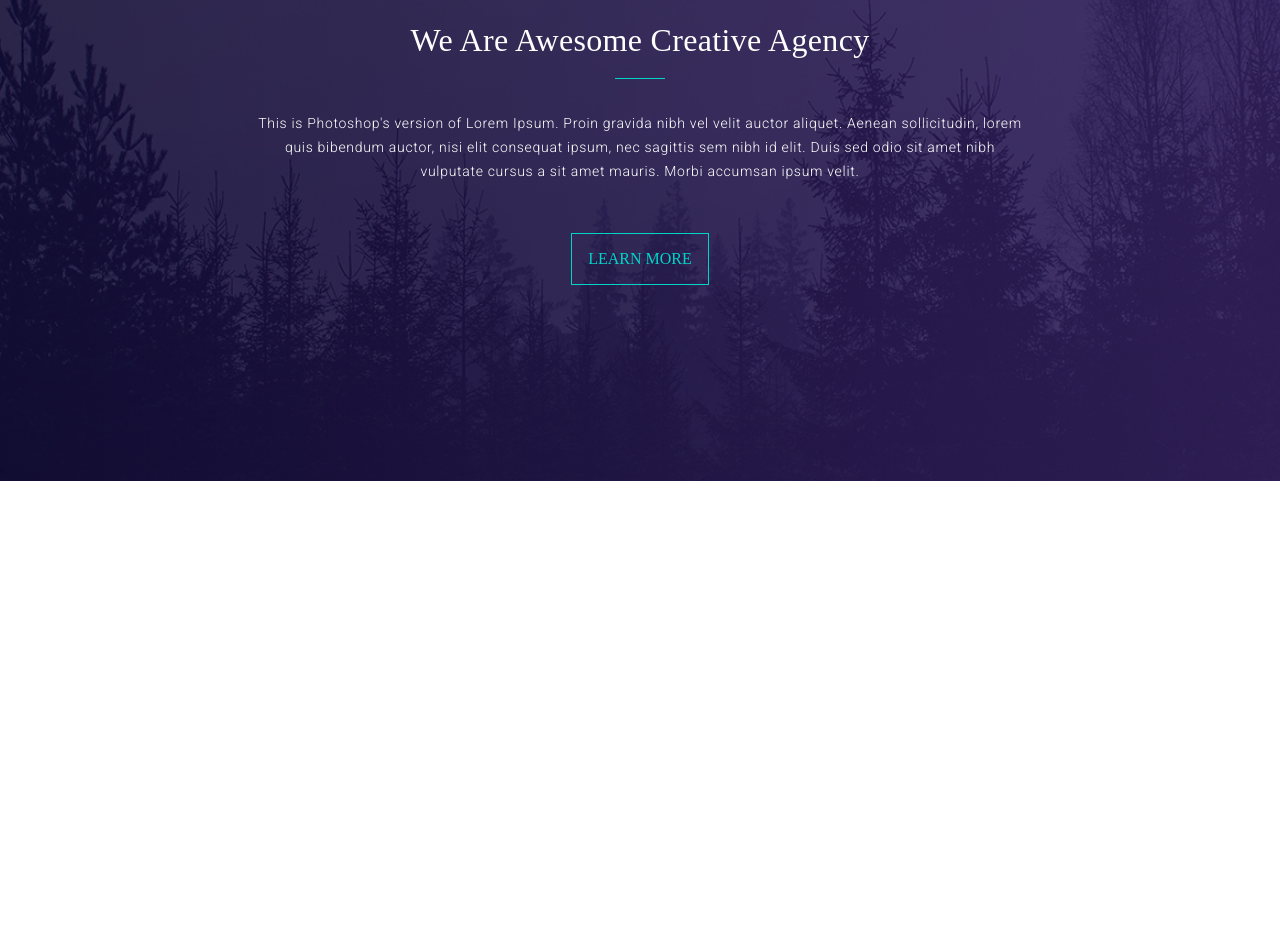
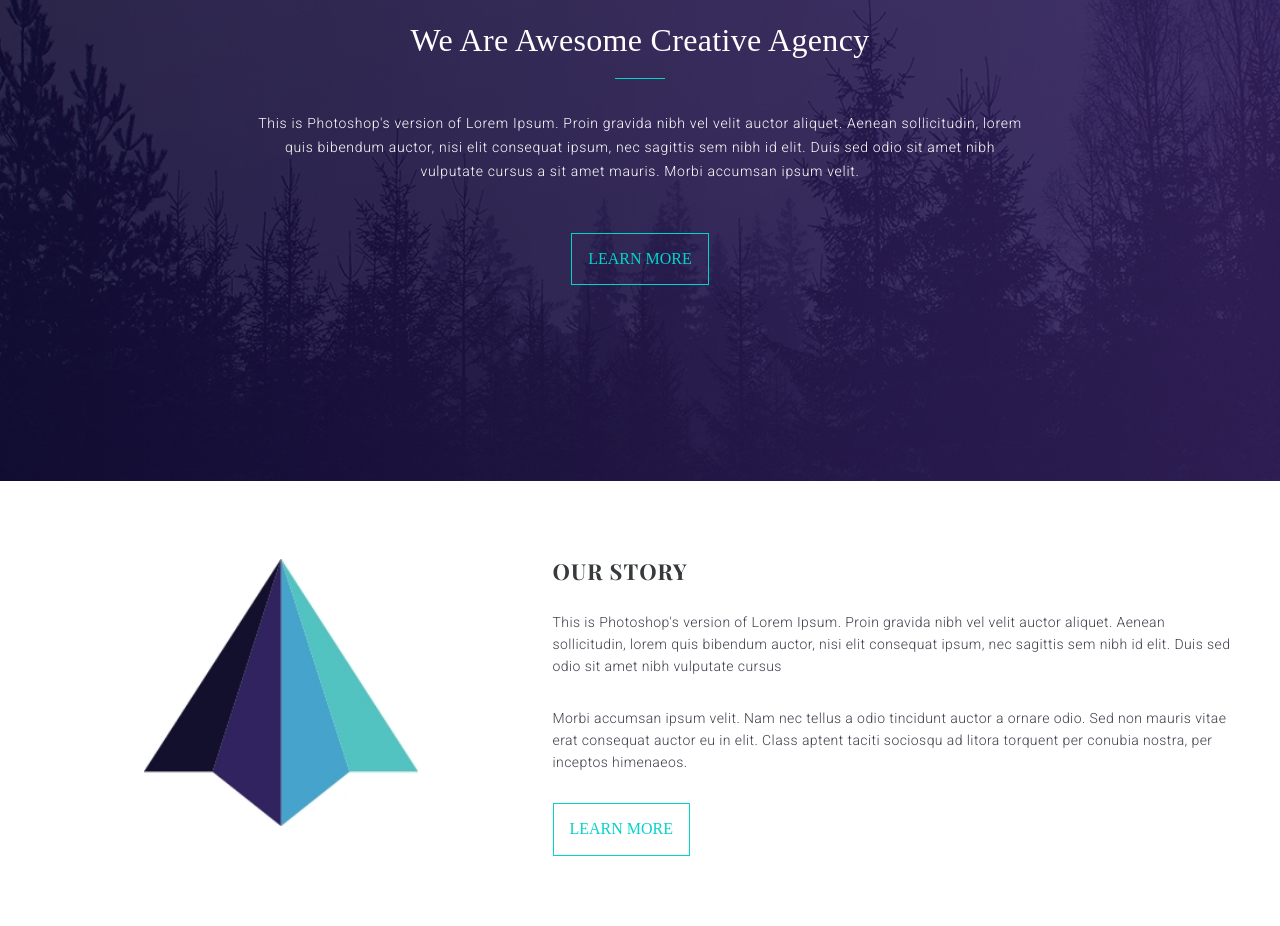
Before and after one commit to mihazzz123/test1, a plain HTML site: page src/index.html in a window 1280 px wide. Shown: the part 254-1180 px from the top of the page. Before the commit the page ends 800 px from the top, so only its background shows below. Drawn offline with nearby package versions, Linux system fonts and the light colour scheme; files whose address does not match are found by name.

Commit message:
Сверстал секцию story

```diff
--- a/src/index.html
+++ b/src/index.html
@@ -49,13 +49,38 @@
     <div class="container">
       <div class="hero-wrap col-lg-12">
         <h2 class="hero__title justify-content-center">We Are Awesome Creative Agency</h2>
-        <span class="hero__description">This is Photoshop's version  of Lorem Ipsum. Proin gravida nibh vel velit auctor aliquet. Aenean sollicitudin, lorem quis bibendum auctor, nisi elit consequat ipsum, nec sagittis sem nibh id elit. Duis sed odio sit amet nibh vulputate cursus a sit amet mauris. Morbi accumsan ipsum velit.</span>
-        <button class="hero__button">learn more</button>
+        <span class="hero__description description">This is Photoshop's version  of Lorem Ipsum. Proin gravida nibh vel velit auctor aliquet. Aenean sollicitudin, lorem quis bibendum auctor, nisi elit consequat ipsum, nec sagittis sem nibh id elit. Duis sed odio sit amet nibh vulputate cursus a sit amet mauris. Morbi accumsan ipsum velit.</span>
+        <button class="hero__button button">learn more</button>
       </div>
     </div>
 
   </section>
 
+  <!-- /HERO -->
+
+  <!-- STORY -->
+
+  <section class="story">
+    <div class="container">
+
+      <div class="story-wrap row align-items-center justify-content-between">
+
+        <div class="story-image col col-xl-5 col-lg-6 col-md-6">
+          <img src="img/story/story_image.jpg" alt="" class="story-image__img">
+        </div>
+
+        <div class="story-text col col-xl-7 col-lg-6 col-md-6">
+          <h2 class="story-text__title title">our story</h2>
+          <span class="story-text__description description">This is Photoshop's version  of Lorem Ipsum. Proin gravida nibh vel velit auctor aliquet. Aenean sollicitudin, lorem quis bibendum auctor, nisi elit consequat ipsum, nec sagittis sem nibh id elit. Duis sed odio sit amet nibh vulputate cursus</span>
+          <span class="story-text__description description">Morbi accumsan ipsum velit. Nam nec tellus a odio tincidunt auctor a ornare odio. Sed non  mauris vitae erat consequat auctor eu in elit. Class aptent taciti sociosqu ad litora torquent per conubia nostra, per inceptos himenaeos.</span>
+          <button class="button story-text__button">learn more</button>
+        </div>
+
+      </div>
+
+    </div>
+  </section>
+
   <script src="bootstrap.min.js"></script>
 </body>
 </html>
--- a/src/sass/_interface.sass
+++ b/src/sass/_interface.sass
@@ -6,6 +6,31 @@
   max-width: 1200px
   margin: 0 auto
   padding: 0
+
+.button
+  font-family: "Hammersmith One"
+  font-size: 16px
+  font-weight: 400
+  text-transform: uppercase
+  color: $main-color
+  padding: 16px
+  border: 1px solid $main-color
+  background: none
+  cursor: pointer
+  transition: 0.3s
+
+.title
+  font-family: "Playfair Display"
+  font-size: 22px
+  font-weight: 700
+  text-transform: uppercase
+  letter-spacing: 1.1px
+
+.description
+  font-family: Roboto
+  font-weight: 300
+  line-height: 22px
+  letter-spacing: 0.42px
 
 
 @media (max-width: 1200px)
@@ -19,9 +44,8 @@
       &__item:hover
         color: $main-color
 
-  .hero
-    &__button:hover
-      background: $main-color
-      color: $second-color-text
-      border-radius: 2px
-      transform: scale(1.01)
+  .button:hover
+    background: $main-color
+    color: $second-color-text
+    border-radius: 2px
+    transform: scale(1.01)
--- a/src/sass/blocks/_hero.sass
+++ b/src/sass/blocks/_hero.sass
@@ -48,13 +48,3 @@
     letter-spacing: 0.7px
     color: $second-color-text
   &__button
-    font-family: "Hammersmith One"
-    font-size: 16px
-    font-weight: 400
-    text-transform: uppercase
-    color: $main-color
-    padding: 16px
-    border: 1px solid $main-color
-    background: none
-    cursor: pointer
-    transition: 0.3s
--- /dev/null
+++ b/src/sass/blocks/_story.sass
@@ -0,0 +1,34 @@
+.story
+  &-wrap
+    display: flex
+    padding-top: 70px
+    padding-bottom: 70px
+    justify-content: space-between
+  &-image
+    justify-content: center
+    text-align: center
+    padding: 0
+    &__img
+      height: 90%
+  &-text
+    &__title
+      margin: 0 0 28px 0
+    &__description
+      display: inline-block
+      margin-bottom: 30px
+      color: #413d4b
+      font-size: 14px
+
+@media (max-width: 720px)
+  .story
+    &-wrap
+      flex-direction: column
+      align-items: center
+    &-image
+      margin-bottom: 30px
+      &__img
+        height: 80%
+    &-text
+      justify-content: center
+      text-align: center
+      width: 80%
--- a/src/sass/style.sass
+++ b/src/sass/style.sass
@@ -13,3 +13,4 @@
 // Стили блоков
 @import "blocks/_header"
 @import "blocks/_hero"
+@import "blocks/_story"
```
Also changed, not shown: src/css/style.css, src/img/story/story_image.jpg (added), 1 other file.
